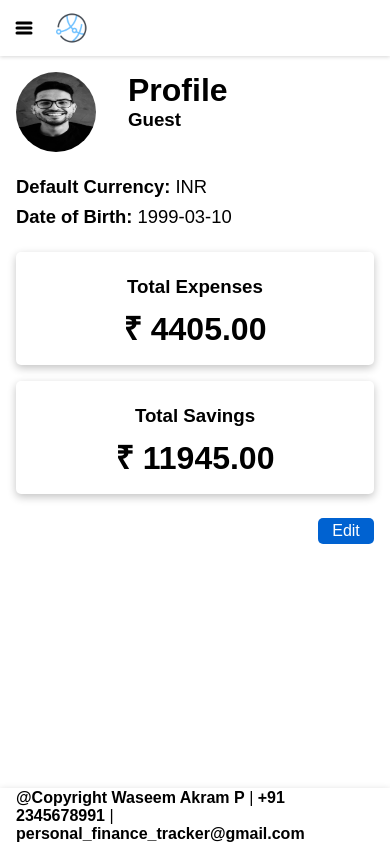
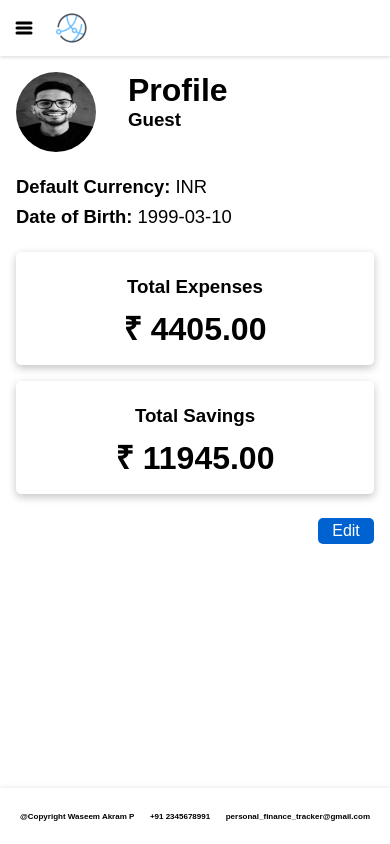
Before and after one commit to Waseemsvm/tutedude-react-ass7-personal-finance-tracker, a React (Vite) app: page /profile in a window 390 px wide. Built offline with nearby package versions, Linux system fonts and the light colour scheme.

Commit message:
updated editform profile image

```diff
--- a/src/components/Footer.jsx
+++ b/src/components/Footer.jsx
@@ -1,9 +1,9 @@
 export default function Footer() {
   return (
     <div className="footer">
-      <p>
-        <strong>@Copyright Waseem Akram P</strong> |{" "}
-        <strong>+91 2345678991</strong> | {" "}
+      <p className="footer-cont">
+        <strong>@Copyright Waseem Akram P</strong>{" "}
+        <strong>+91 2345678991</strong>{" "}
         <strong>personal_finance_tracker@gmail.com</strong>
       </p>
     </div>
--- a/src/pages/EditProfileForm.jsx
+++ b/src/pages/EditProfileForm.jsx
@@ -4,10 +4,10 @@ import { connect } from "react-redux";
 import { useModal } from "../components/TransactionProvider";
 import { updateCurrency, updateProfile } from "../app_state/TransactionReducer";
 import { toast } from "react-toastify";
+import profilePic from "../assets/profile-pic.jpg";
 
 function EditProfileForm(props) {
   const {
-    profilepic,
     name,
     currency,
     dob,
@@ -57,7 +57,7 @@ function EditProfileForm(props) {
     >
       <div className={ProfileStyles["form-cont"]}>
         <div className={ProfileStyles["form-data"]}>
-          <img src={avatar || profilepic} className={ProfileStyles["avatar"]} />
+          <img src={avatar || profilePic} className={ProfileStyles["avatar"]} />
           <input type="file" id="avatar" onChange={updateData} />
         </div>
         <div className={ProfileStyles["form-data"]}>
--- a/src/styles/index.css
+++ b/src/styles/index.css
@@ -52,4 +52,26 @@ body,
   display: flex;
   align-items: center;
   justify-content: center;
+  font-size: 0.75rem;
 }
+
+.footer-cont {
+  width: 100%;
+  display: flex;
+  justify-content: space-between;
+}
+
+@media screen and (max-width: 576px) {
+  .footer-cont {
+    display: flex;
+    flex-wrap: wrap;
+    width: 100%;
+    justify-content: space-between;
+  }
+
+  .footer-cont strong {
+    padding: 0.25rem;
+    font-size: 0.5rem;
+    word-break: keep-all;
+  }
+}
```
